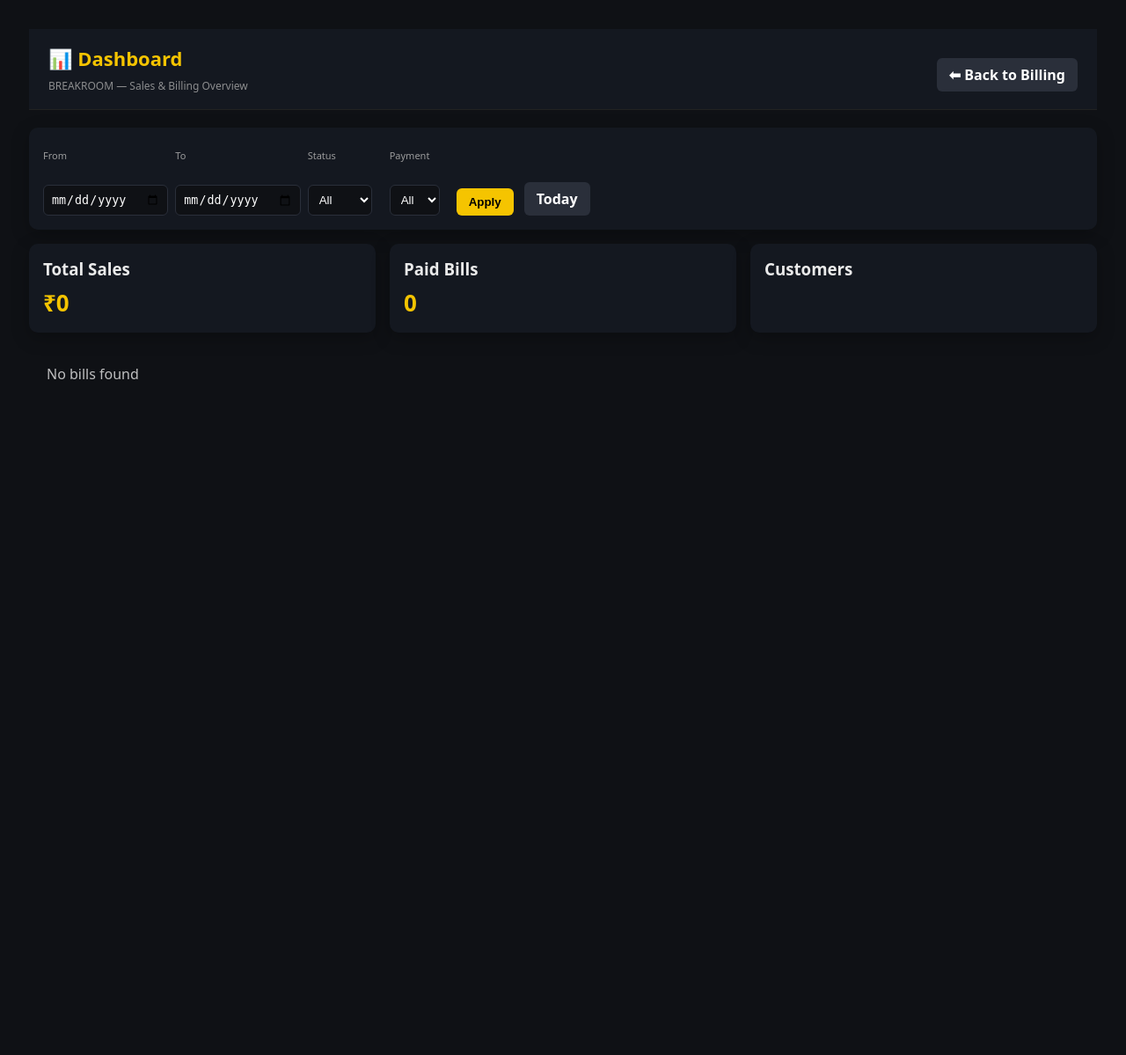
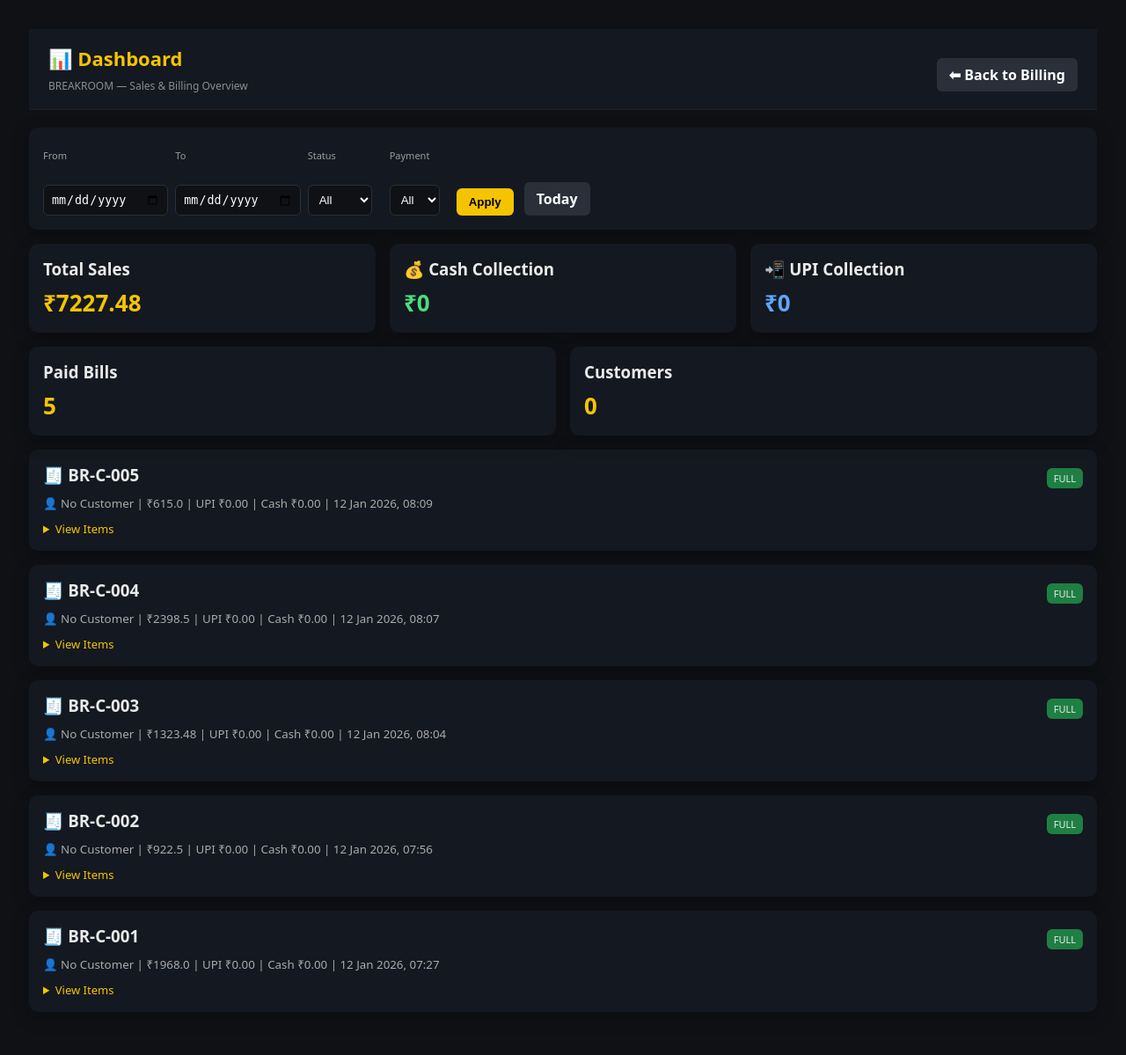
Before and after one commit to Atishkumar98-Dev/Breakroom, a Django app: page /dashboard/ in a window 1280 px wide. Shown: the whole page at 88% size. Before the commit the page ends 431 px from the top, so only its background shows below. Run offline with Django 5.2, Linux system fonts and the light colour scheme; a user stored in the database is signed in; data comes from the database, SQL or seed files in the repository; data that the repository does not hold is empty.

Commit message:
commit-for-dashboard

```diff
--- a/breakroomapp/views.py
+++ b/breakroomapp/views.py
@@ -861,42 +861,55 @@ from django.db.models import Sum
 
 @login_required
 def dashboard(request):
-    today = localtime(now()).date()
+    bills = Bill.objects.all().order_by("-created_at")
 
-    # ============================
+    # =========================
     # FILTERS
-    # ============================
+    # =========================
     start_date = request.GET.get("start_date")
     end_date = request.GET.get("end_date")
     is_paid = request.GET.get("is_paid")
+    payment_status = request.GET.get("payment_status")
 
-    bills = Bill.objects.select_related("customer").prefetch_related("billitem_set")
+    if start_date:
+        bills = bills.filter(created_at__date__gte=start_date)
+    if end_date:
+        bills = bills.filter(created_at__date__lte=end_date)
+    if is_paid == "true":
+        bills = bills.filter(is_paid=True)
+    elif is_paid == "false":
+        bills = bills.filter(is_paid=False)
+    if payment_status:
+        bills = bills.filter(payment_status=payment_status)
 
-    if start_date and end_date:
-        bills = bills.filter(created_at__date__range=[start_date, end_date])
-    else:
-        bills = bills.filter(created_at__date=today)
-
-    if is_paid in ["true", "false"]:
-        bills = bills.filter(is_paid=(is_paid == "true"))
-
-    bills = bills.order_by("-created_at")
-
-    # ============================
-    # SUMMARY
-    # ============================
+    # =========================
+    # TOTALS
+    # =========================
     total_sales = bills.filter(is_paid=True).aggregate(
         total=Sum("grand_total")
     )["total"] or 0
 
+    total_upi = bills.filter(is_paid=True).aggregate(
+        total=Sum("paid_upi")
+    )["total"] or 0
+
+    total_cash = bills.filter(is_paid=True).aggregate(
+        total=Sum("paid_cash")
+    )["total"] or 0
+
+    total_customers = Customer.objects.count()
+
     return render(request, "pos/dashboard.html", {
         "bills": bills,
         "total_sales": total_sales,
+        "total_upi": total_upi,
+        "total_cash": total_cash,
+        "total_customers": total_customers,
         "start_date": start_date,
         "end_date": end_date,
         "is_paid": is_paid,
+        "payment_status": payment_status,
     })
-
 
 
 @login_required
--- a/templates/pos/dashboard.html
+++ b/templates/pos/dashboard.html
@@ -228,11 +228,34 @@ details summary {
 <!-- =====================
      KPI GRID
 ===================== -->
+
 <div class="grid">
+
   <div class="card">
     <h3>Total Sales</h3>
     <div class="kpi-value">₹{{ total_sales }}</div>
   </div>
+
+  <div class="card">
+    <h3>💰 Cash Collection</h3>
+    <div class="kpi-value" style="color:#4ade80;">
+      ₹{{ total_cash }}
+    </div>
+  </div>
+
+  <div class="card">
+    <h3>📲 UPI Collection</h3>
+    <div class="kpi-value" style="color:#60a5fa;">
+      ₹{{ total_upi }}
+    </div>
+  </div>
+
+
+</div>
+
+
+
+<div class="grid">
 
   <div class="card">
     <h3>Paid Bills</h3>
```
